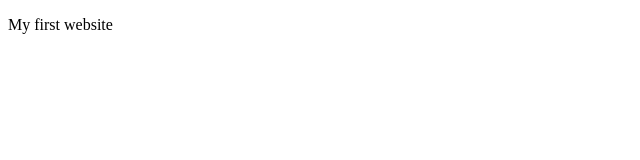
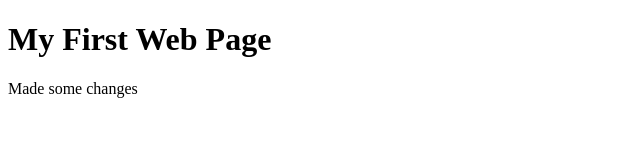
Before and after one commit to charan2546/projectsss, a plain HTML site: page index.html in a window 1280 px wide. Shown: the whole page, without its empty margins (0-640 px from the left). Drawn offline with Linux system fonts and the light colour scheme.

Commit message:
modified index.html

```diff
--- a/index.html
+++ b/index.html
@@ -6,6 +6,7 @@
     <title>Document</title>
 </head>
 <body>
-    <p>My first website</p>
+    <h1>My First Web Page</h1>
+    <p>Made some changes</p>
 </body>
 </html>
```
